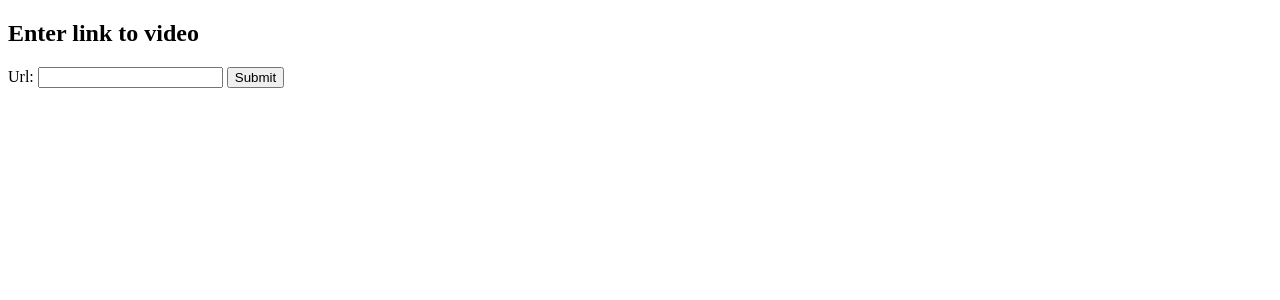
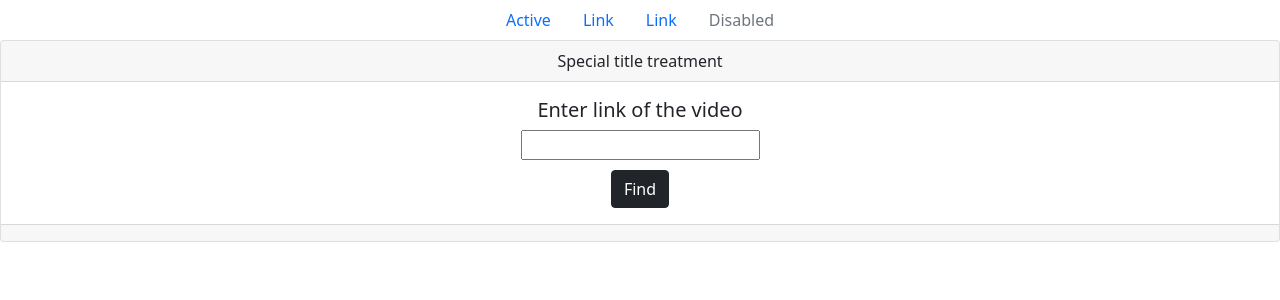
Before and after one commit to Dasifue/YouTubeDowloader, a Django app: template templates/index.html in a window 1280 px wide. Shown: the top 300 px of the page. Run offline with Django 4.2, Linux system fonts and the light colour scheme; the template is opened without the code that fills it: values that come from a table or form of the project are taken from there, others are empty.

Commit message:
costimized static dirs. Updated html and css files

```diff
--- a/downloader/bot/get_data.py
+++ b/downloader/bot/get_data.py
@@ -14,7 +14,7 @@ from telebot.types import (
 bot = TeleBot(settings.TELEGRAM_BOT_API_KEY, threaded=False)
 
 def get_videos(message):
-    text = "It will take some time. Pleace, be patient"
+    text = "It will take some time. Please, be patient. Карина не души"
     bot.send_message(message.chat.id, text=text, reply_markup=None)
     url = message.text
     markup = InlineKeyboardMarkup()
--- /dev/null
+++ b/downloader/static/css/download.css
@@ -0,0 +1,18 @@
+.body {
+  background-color: brown;
+}
+
+.info {
+  margin-left: auto;
+  margin-right: auto;
+  width: 40%;
+}
+
+button {
+  margin-top: 10px;
+}
+
+.download_b {
+  margin-left: 5px;
+  margin-right: 5px;
+}
--- a/main/settings.py
+++ b/main/settings.py
@@ -121,7 +121,8 @@ USE_TZ = True
 # Static files (CSS, JavaScript, Images)
 # https://docs.djangoproject.com/en/4.1/howto/static-files/
 
-STATIC_URL = 'static/'
+STATIC_URL = '/static/'
+MEDIA_ROOT = os.path.join(BASE_DIR, 'static')
 
 # Default primary key field type
 # https://docs.djangoproject.com/en/4.1/ref/settings/#default-auto-field
--- a/main/urls.py
+++ b/main/urls.py
@@ -15,6 +15,8 @@ Including another URLconf
 """
 from django.contrib import admin
 from django.urls import path
+from django.conf import settings
+from django.conf.urls.static import static
 
 from downloader.views.views import videos_list
 from downloader.views.download import download_video, download_audio
@@ -24,4 +26,4 @@ urlpatterns = [
     path('', videos_list, name='videos'),
     path('download_video/<str:video_id>/<str:resolution>', download_video, name='download_video'),
     path('download_audio/<str:video_id>/', download_audio, name="download_audio")
-]
+] + static(settings.STATIC_URL, document_root=settings.STATIC_ROOT)
--- a/templates/index.html
+++ b/templates/index.html
@@ -1,17 +1,47 @@
+{% load static %}
 <!DOCTYPE html>
 <html lang="en">
 <head>
     <meta charset="UTF-8">
     <meta http-equiv="X-UA-Compatible" content="IE=edge">
     <meta name="viewport" content="width=device-width, initial-scale=1.0">
+    <link href="https://cdn.jsdelivr.net/npm/bootstrap@5.0.2/dist/css/bootstrap.min.css" rel="stylesheet" integrity="sha384-EVSTQN3/azprG1Anm3QDgpJLIm9Nao0Yz1ztcQTwFspd3yD65VohhpuuCOmLASjC" crossorigin="anonymous">
+    <script src="https://cdn.jsdelivr.net/npm/bootstrap@5.0.2/dist/js/bootstrap.bundle.min.js" integrity="sha384-MrcW6ZMFYlzcLA8Nl+NtUVF0sA7MsXsP1UyJoMp4YLEuNSfAP+JcXn/tWtIaxVXM" crossorigin="anonymous"></script>
+    <link rel="stylesheet" href="{% static '/css/download.css' %}">
 </head>
+<header>
+    <ul class="nav justify-content-center">
+        <li class="nav-item">
+          <a class="nav-link active" aria-current="page" href="#">Active</a>
+        </li>
+        <li class="nav-item">
+          <a class="nav-link" href="#">Link</a>
+        </li>
+        <li class="nav-item">
+          <a class="nav-link" href="#">Link</a>
+        </li>
+        <li class="nav-item">
+          <a class="nav-link disabled" href="#" tabindex="-1" aria-disabled="true">Disabled</a>
+        </li>
+      </ul>
+</header>
+
 <body>
-    <h2>Enter link to video</h2>
-<form method="post" id="1"> {% csrf_token %}
-    {{form}}
-    <input type="submit" value="Submit">
-</form>
-    {% block content %}
-    {% endblock %}
+    <div class="card text-center">
+        <div class="card-header">
+            Special title treatment
+        </div>
+        <div class="card-body">
+          <h5 class="card-title">Enter link of the video</h5>
+          <form method="post" id="1"> {% csrf_token %}
+            {{form.url}} <br>
+            <button type="submit" class="btn btn-dark">Find</button>
+          </form>
+        </div>
+        <div class="card-footer text-muted">
+            {% block content %}
+            {% endblock %}
+        </div>
+    </div>
 </body>
 </html>
```
Also changed, not shown: templates/download.html (+11 -10 lines).
